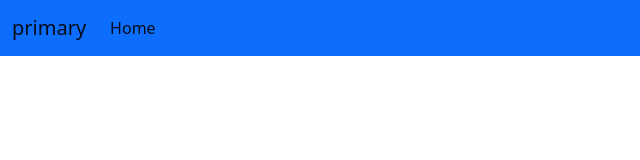
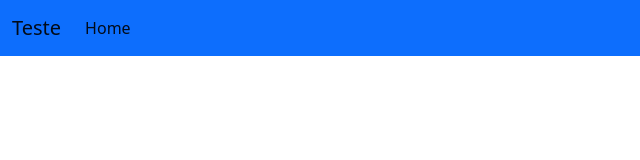
Before and after one commit to Visnicio/watchbeans, a website: page pages/index.html in a window 1280 px wide. Shown: the full height of the page, 0-640 px from the left. Drawn offline with nearby package versions, Linux system fonts and the light colour scheme.

Commit message:
mudança no teste

```diff
--- a/pages/index.html
+++ b/pages/index.html
@@ -12,7 +12,7 @@
 <body>
     <nav class="navbar navbar-expand-sm navbar-light bg-primary">
         <div class="container-fluid">
-            <a class="navbar-brand" href="#">primary</a>
+            <a class="navbar-brand" href="#">Teste</a>
             <button class="navbar-toggler" type="button" data-toggle="collapse" data-target="#navbarID"
                 aria-controls="navbarID" aria-expanded="false" aria-label="Toggle navigation">
                 <span class="navbar-toggler-icon"></span>
```
